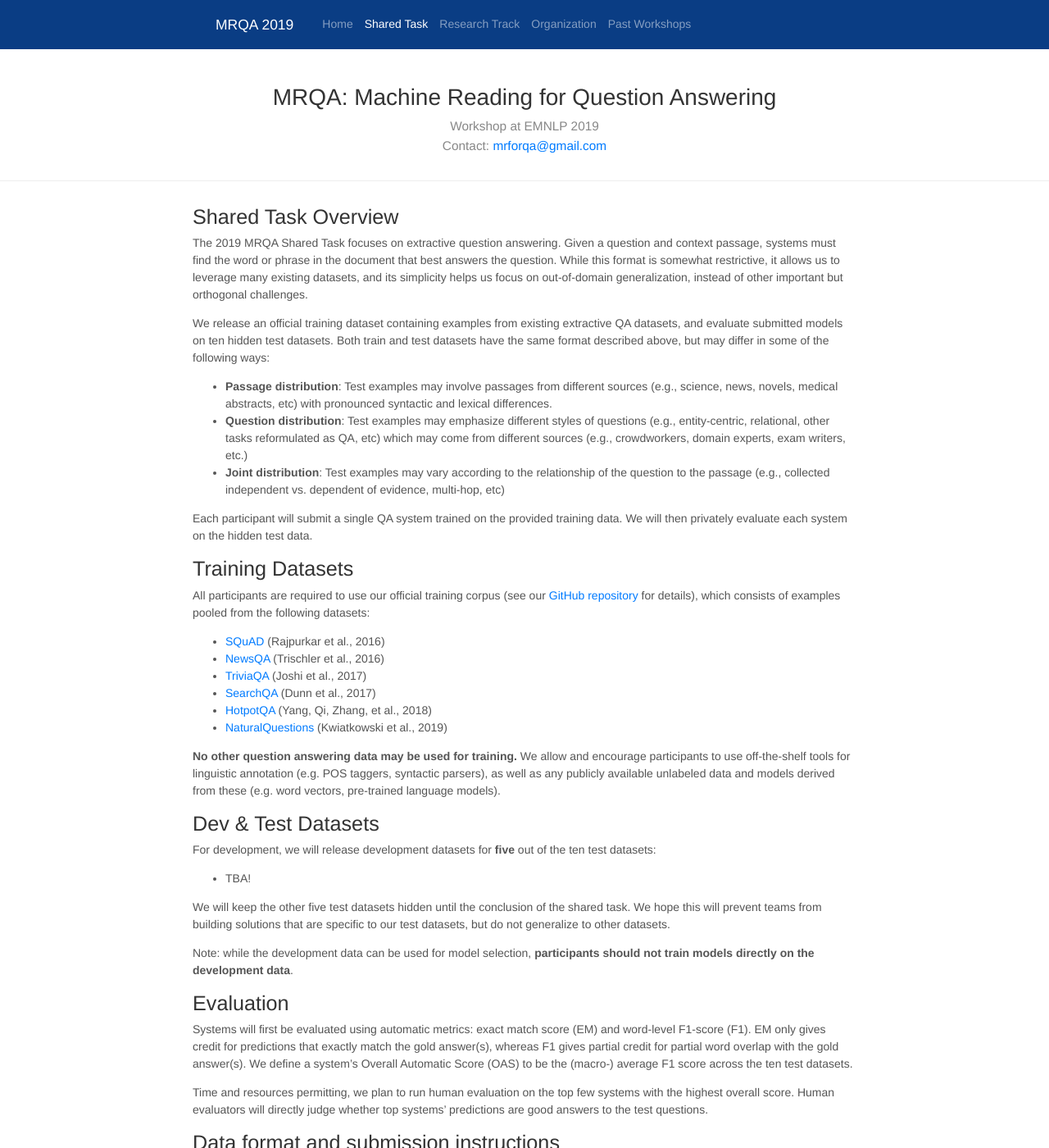
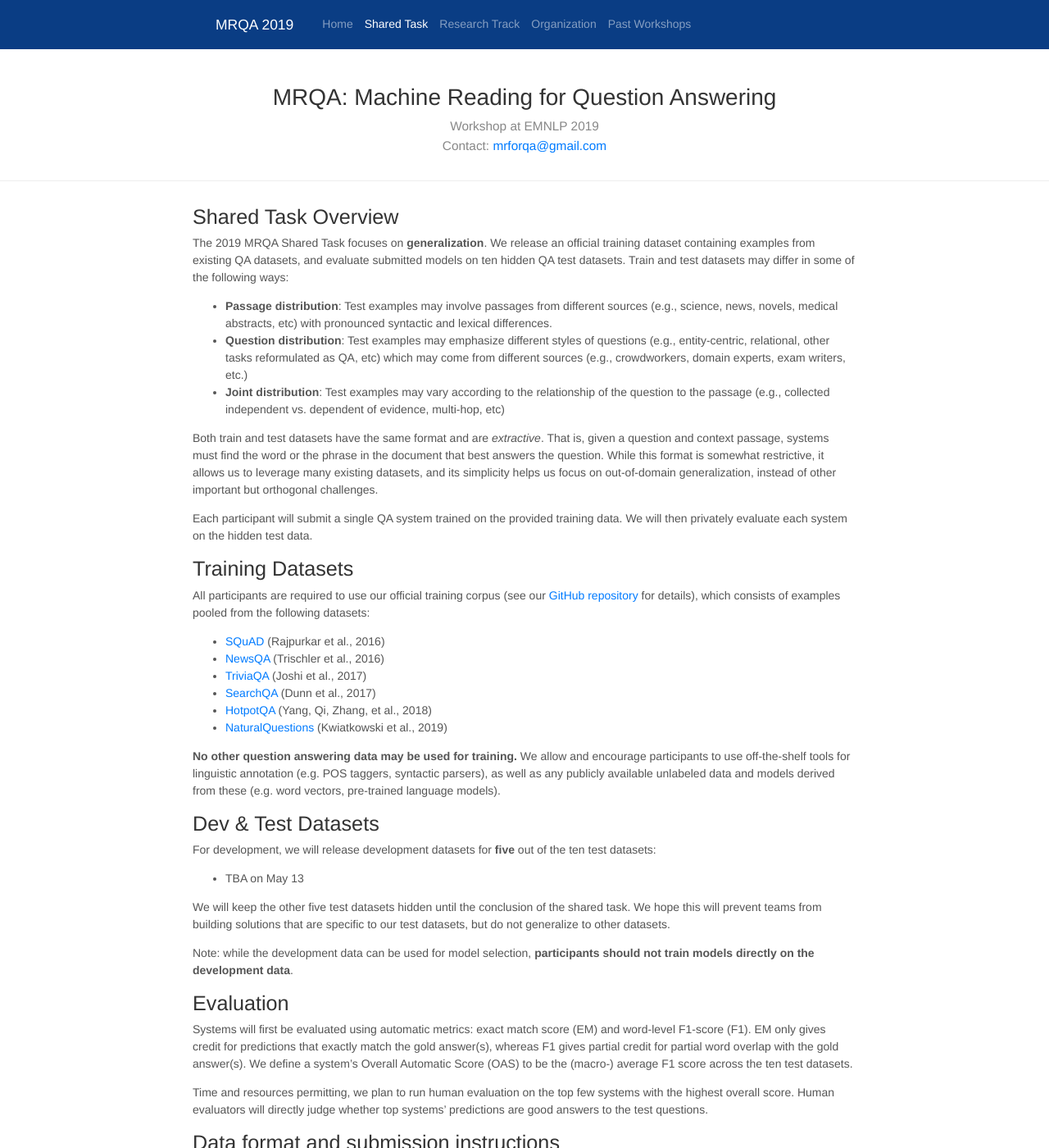
Before and after one commit to mrqa/mrqa.github.io, a Jekyll site: the page built from rc/shared.md, in a window 1280 px wide and 1400 px high. Shown: the whole window at 82% size. Built offline with Jekyll 4.4.1, drawn with Linux system fonts in a browser that asks for light colours; nearby versions of some CDN libraries; some of the changed text lies outside the part shown.

Commit message:
various changes

```diff
--- a/rc/shared.md
+++ b/rc/shared.md
@@ -6,15 +6,16 @@ collection: pages_2019_rc
 permalink: /rc/shared
 ---
 ## Shared Task Overview
-The 2019 MRQA Shared Task focuses on extractive question answering.
-Given a question and context passage, systems must find the word or phrase in the document that best answers the question.
-While this format is somewhat restrictive, it allows us to leverage many existing datasets, and its simplicity helps us focus on out-of-domain generalization, instead of other important but orthogonal challenges.
-
-We release an official training dataset containing examples from existing extractive QA datasets, and evaluate submitted models on ten hidden test datasets.
-Both train and test datasets have the same format described above, but may differ in some of the following ways:
+The 2019 MRQA Shared Task focuses on **generalization**.
+We release an official training dataset containing examples from existing QA datasets, and evaluate submitted models on ten hidden QA test datasets.
+Train and test datasets may differ in some of the following ways:
 - **Passage distribution**: Test examples may involve passages from different sources (e.g., science, news, novels, medical abstracts, etc) with pronounced syntactic and lexical differences.
 - **Question distribution**: Test examples may emphasize different styles of questions (e.g., entity-centric, relational, other tasks reformulated as QA, etc) which may come from different sources (e.g., crowdworkers, domain experts, exam writers, etc.)
 - **Joint distribution**: Test examples may vary according to the relationship of the question to the passage (e.g., collected independent vs. dependent of evidence, multi-hop, etc)
+
+Both train and test datasets have the same format and are *extractive*.
+That is, given a question and context passage, systems must find the word or the phrase in the document that best answers the question.
+While this format is somewhat restrictive, it allows us to leverage many existing datasets, and its simplicity helps us focus on out-of-domain generalization, instead of other important but orthogonal challenges.
 
 Each participant will submit a single QA system trained on the provided training data.
 We will then privately evaluate each system on the hidden test data.
@@ -39,7 +40,7 @@ as well as any publicly available unlabeled data and models derived from these (
 ## Dev & Test Datasets
 
 For development, we will release development datasets for **five** out of the ten test datasets:
-- TBA!
+- TBA on May 13
 
 We will keep the other five test datasets hidden until the conclusion of the shared task.
 We hope this will prevent teams from building solutions that are specific to our test datasets,
```
Also changed, not shown: other parts of rc/shared.md (+7 -7 lines), rc/index.md (+1 -1 lines), rc/research.md (+4 -4 lines).
